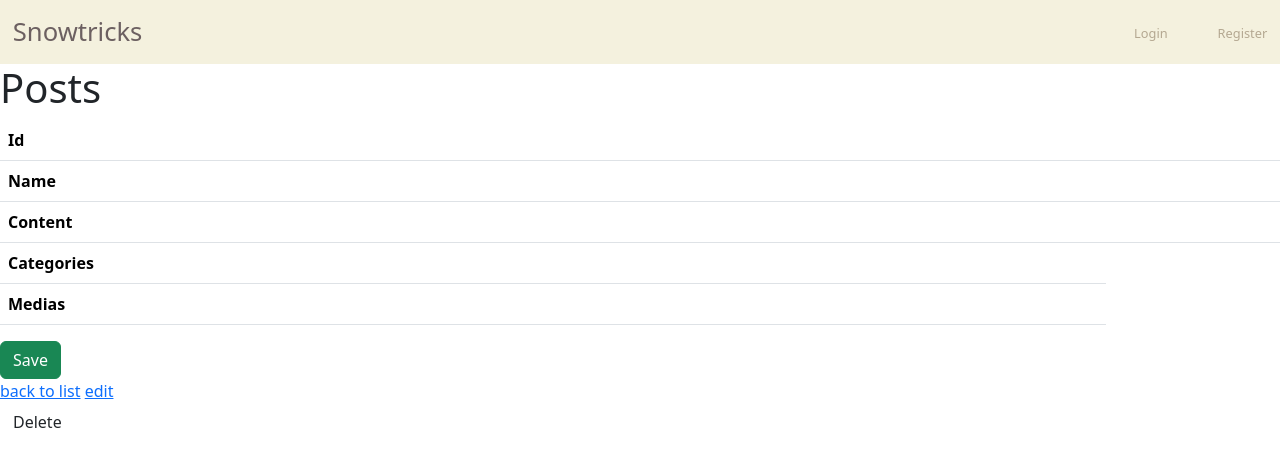
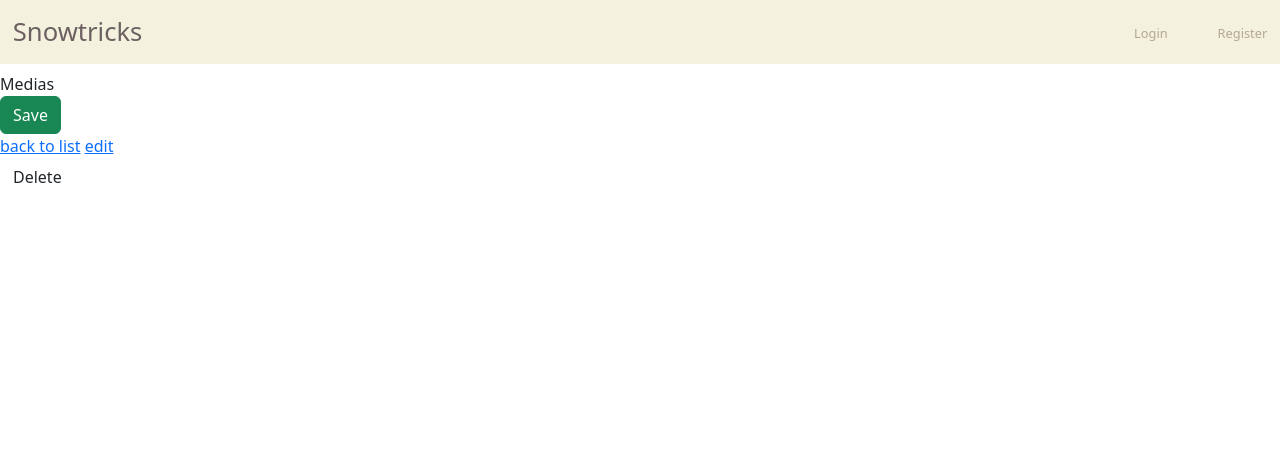
Before and after one commit to un-sam-sauvage/P6_snowtricks, a Symfony app: template templates/posts/show.html.twig in a window 1280 px wide. Shown: the top 467 px of the page. Run offline with Twig, Linux system fonts and the light colour scheme; the template is opened without the code that fills it, so the values that code supplies are empty; some libraries are stand-ins or nearby versions.

Commit message:
starting style post

```diff
--- a/templates/home/home.html.twig
+++ b/templates/home/home.html.twig
@@ -61,8 +61,8 @@
 		<p>Welcome {{username}} on snowtrick's website. A community forum where you can share awesome tricks from snow sports !</p>
 	</div>
 
-	<h1>LAST POSTS</h1>
 	<div id="posts">
+		<h1>LAST POSTS</h1>
 		{% for post in posts %}
 			<div class="post-card">
 				<p class="post-title">{{ post.name }}</p>
--- a/templates/posts/show.html.twig
+++ b/templates/posts/show.html.twig
@@ -1,33 +1,20 @@
 {% extends 'base.html.twig' %}
 
 {% block title %}Posts{% endblock %}
+{% block stylesheet %}
 
+{% endblock %}
 {% block body %}
-	<h1>Posts</h1>
 
-	<table class="table">
-		<tbody>
-			<tr>
-				<th>Id</th>
-				<td>{{ post.id }}</td>
-			</tr>
-			<tr>
-				<th>Name</th>
-				<td>{{ post.name }}</td>
-			</tr>
-			<tr>
-				<th>Content</th>
-				<td>{{ post.content }}</td>
-			</tr>
-			<tr>
-				<th>Categories</th>
+	<div id="post">
+		<h1>{{ post.name }}</h1>
 		{% for category in post.categories %}
 			<td>
 				{{category.name}}
 			</td>
 		{% endfor %}
-			</tr>
-			<tr>
+		<td>{{ post.content }}</td>
+
 		<th>Medias</th>
 		{% for media in post.medias %}
 			<td>
@@ -38,9 +25,8 @@
 				{% endif %}
 			</td>
 		{% endfor %}
-			</tr>
-		</tbody>
-	</table>
+	</div>
+	<div id="comments">
 			{{ form_start(form)  }}
 				<button class="btn btn-success">{{ button_label|default('Save') }}</button>
 			{{ form_end(form) }}
@@ -50,6 +36,7 @@
 			<p>{{ comment.title}}</p>
 			<p>{{ comment.content }}</p>
 		</div>
+	</div>
 
 	{% endfor %}
 	<a href="{{ path('app_posts_index') }}">back to list</a>
```
Lines whose indentation alone changed are shown as unchanged.
